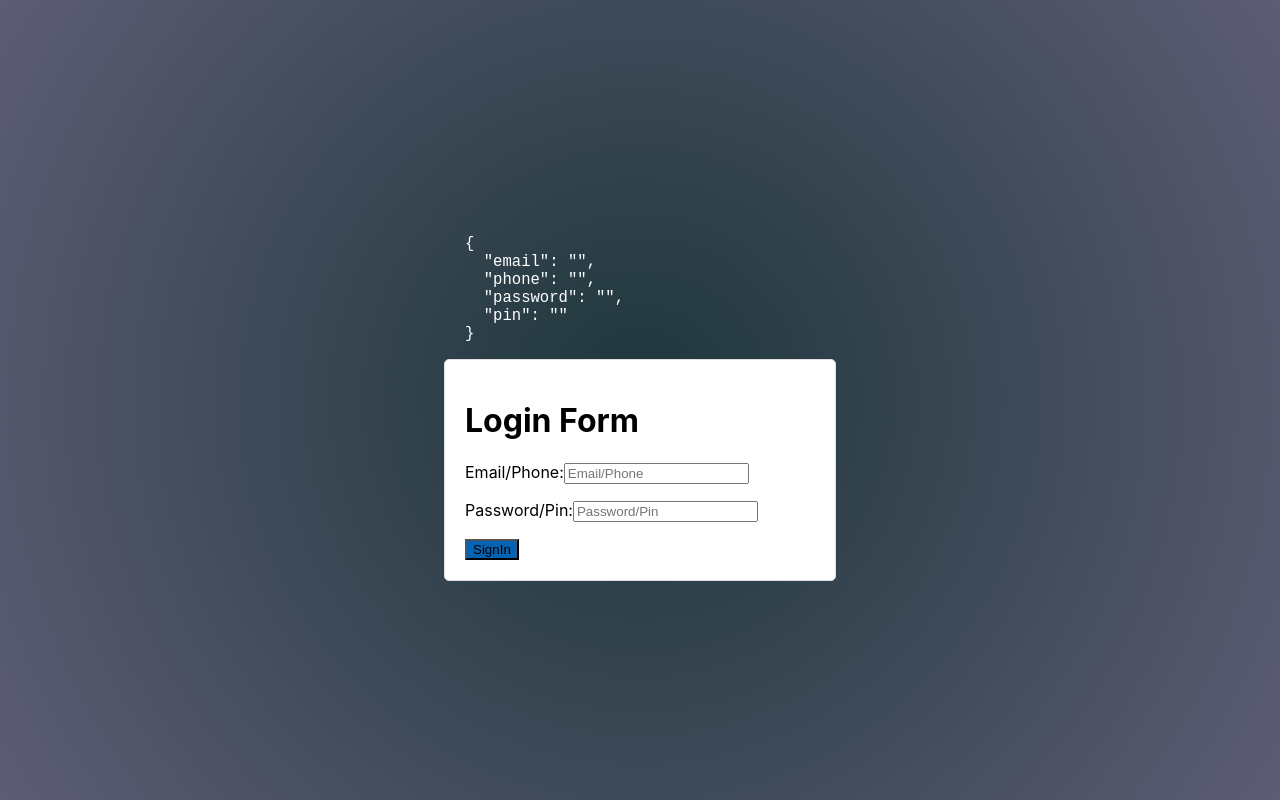
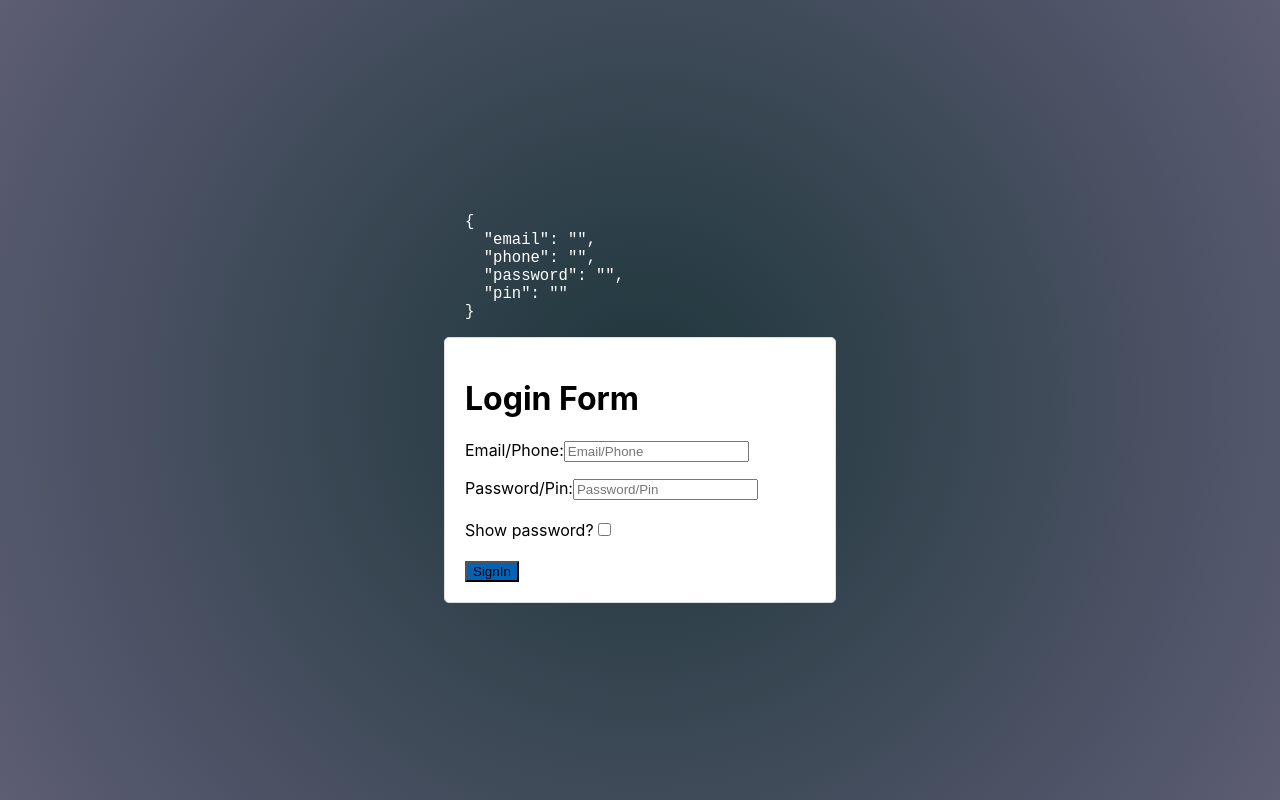
Before and after one commit to ujjwal-stha/silk_innovation_ujjwal, a React (Create React App) app: page / in a window 1280 px wide. Built offline with nearby package versions, Linux system fonts and the light colour scheme.

Commit message:
visibility toggle btn and css added

```diff
--- a/src/App.css
+++ b/src/App.css
@@ -40,3 +40,7 @@ button {
 p {
   color: red;
 }
+
+.checkbox-container {
+  margin: 20px 0;
+}
--- a/src/components/Login.js
+++ b/src/components/Login.js
@@ -6,6 +6,11 @@ const Login = () => {
   //const [userInput, setUserInput] = useState("");
   const [formErrors, setFormErrors] = useState("");
   const [isSubmit, setIsSubmit] = useState(false);
+  const [isShown, setIsSHown] = useState(false);
+
+  const togglePassword = () => {
+    setIsSHown((isShown) => !isShown);
+  };
 
   const handleUserChange = (e) => {
     //const { name, value } = e.target;
@@ -142,8 +147,9 @@ const Login = () => {
 
           <div className="field">
             <label>Password/Pin:</label>
+
             <input
-              type="password"
+               type={isShown ? "text" : "password"}
               //name="password"
               placeholder="Password/Pin"
               value={formValues.password || formValues.pin}
@@ -151,6 +157,18 @@ const Login = () => {
             />
           </div>
           <p>{formErrors.password}</p>
+
+          <div className="checkbox-container">
+            <label>Show password?</label>
+
+            <input
+              className="checkbox-input"
+              id="checkbox"
+              type="checkbox"
+              checked={isShown}
+              onChange={togglePassword}
+          />
+          </div>
 
           <button className="fluid ui button blue">SignIn</button>
         </div>
```
